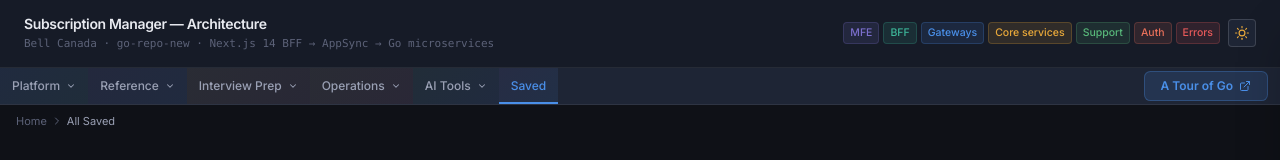
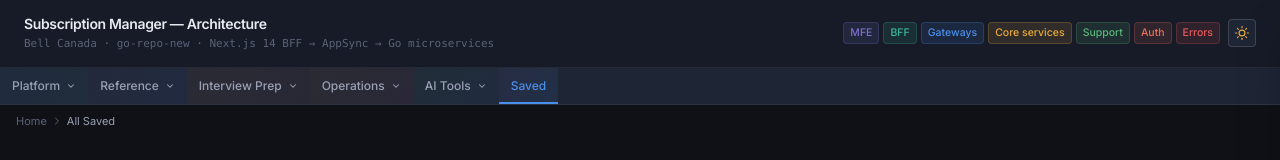
Before and after one commit to opyjo/bpp-architecture-app, a Next.js app: page /saved in a window 1280 px wide. Shown: the top 160 px of the page. Built offline with nearby package versions, Linux system fonts and the light colour scheme; no server answers; the database is empty.

Commit message:
fixed breadcrumbs

```diff
--- a/src/components/nav/GlobalNav.tsx
+++ b/src/components/nav/GlobalNav.tsx
@@ -162,7 +162,7 @@ function GlobalNavInner() {
   );
 
   return (
-    <div className="flex overflow-x-auto [&>*]:shrink-0 [scrollbar-width:none] [-ms-overflow-style:none] [&::-webkit-scrollbar]:hidden bg-arch-bg3 border-b border-arch-border tab-bar-enter">
+    <div className="flex flex-wrap bg-arch-bg3 border-b border-arch-border tab-bar-enter">
       {tabGroups.map((group, i) => {
         // Single href-only tab → render as direct link, no dropdown
         if (group.tabs.length === 1 && group.tabs[0].href) {
@@ -195,7 +195,7 @@ function GlobalNavInner() {
           />
         );
       })}
-      <div className="ml-auto flex items-center pr-3">
+      <div className="ml-auto hidden sm:flex items-center pr-3">
         <a
           href="https://go.dev/tour"
           target="_blank"
```
